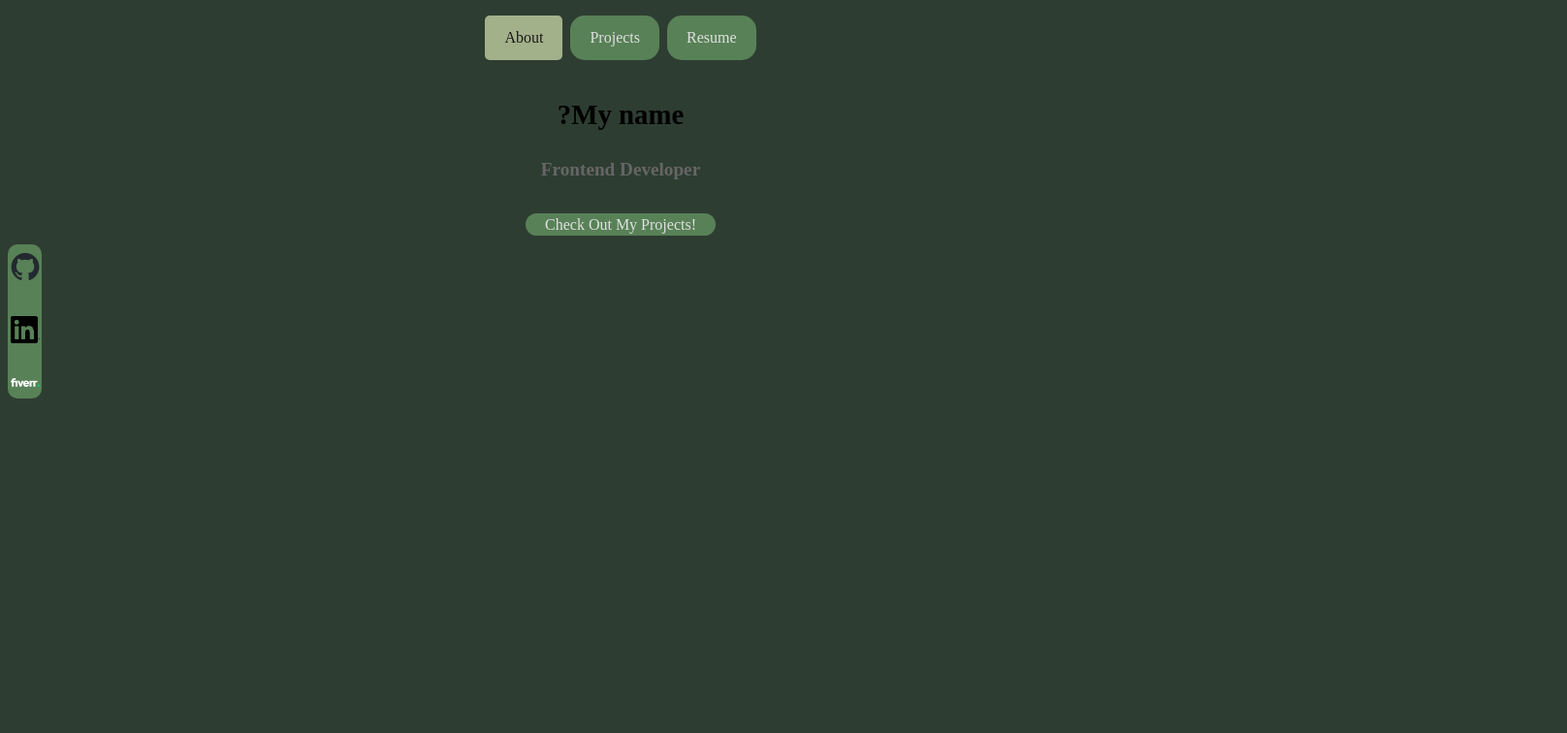
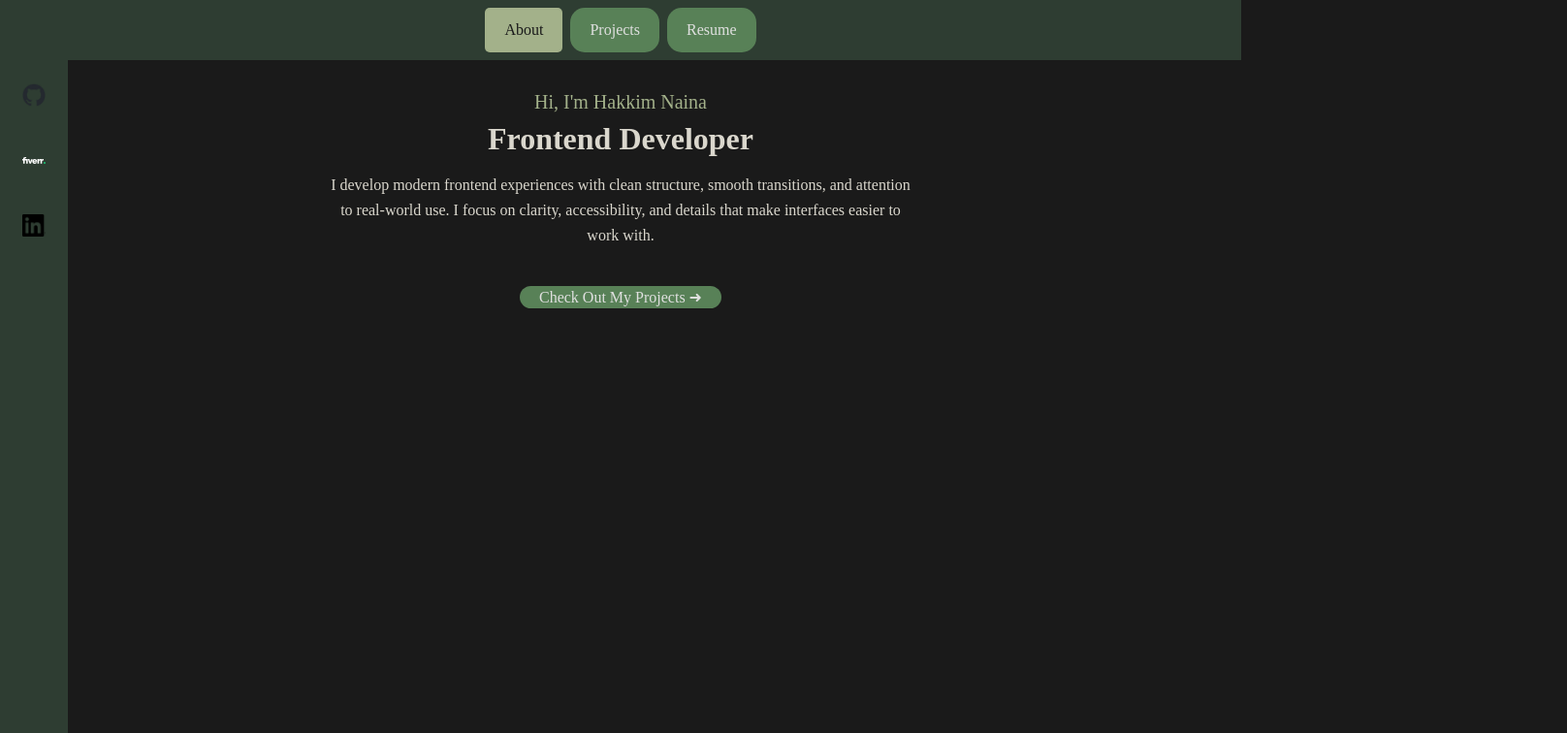
Before and after one commit to HakkimRN/portfolio, a React (Vite) app: page / in a window 1280 px wide. Shown: the top 756 px of the page at 97% size, 1616 px wide, since content can reach past the window. Built offline with nearby package versions, Linux system fonts and the light colour scheme.

Commit message:
About page complete

```diff
--- a/src/components/About.jsx
+++ b/src/components/About.jsx
@@ -1,19 +1,27 @@
 import React from "react";
-import Sidebar from "./SideBar";
 import { Link } from "react-router-dom";
 
 const About = () => {
+  React.useEffect(() => {
+  const timer = setTimeout(() => {
+    document.querySelector(".body p").classList.add("show");
+  }, 100);
+  return () => clearTimeout(timer);
+}, []);
+
   return (
     <>
       <div className="body">
-        <h3>?My name</h3>
+        <h3>Hi, I'm Hakkim Naina</h3>
         <h4>Frontend Developer</h4>
+        <p>
+          I develop modern frontend experiences with clean structure, smooth
+          transitions, and attention to real-world use. I focus on clarity,
+          accessibility, and details that make interfaces easier to work with.
+        </p>
         <Link className="button" to="/projects" draggable="false">
-          Check Out My Projects!
+          Check Out My Projects ➜
         </Link>
-      </div>
-      <div>
-        <Sidebar />
       </div>
     </>
   );
--- a/src/components/AppLayout.jsx
+++ b/src/components/AppLayout.jsx
@@ -1,15 +1,16 @@
-import React from 'react'
-import Header from './Header'
-import Body from './Body'
-import Sidebar from './SideBar'
+import React from "react";
+import Header from "./Header";
+import Body from "./Body";
+import Sidebar from "./Sidebar";
 
 const AppLayout = () => {
   return (
     <>
-     <Header/>
-     <Body/>
+      <Header />
+      <Body />
+      <Sidebar />
     </>
-  )
-}
+  );
+};
 
-export default AppLayout
+export default AppLayout;
--- a/src/components/Sidebar.jsx
+++ b/src/components/Sidebar.jsx
@@ -7,17 +7,18 @@ import FIVERR_URL from "../assets/FVRR_BIG.D.svg";
 const Sidebar = () => {
   return (
     <>
-      <nav>
+      <nav className="sidebar-nav">
         <div className="sidebar">
           <Link  to="https://github.com/HakkimRN" data-label="Github">
             <img className="logo" src={GITHUB_URL} />
           </Link>
-          <Link to="https://www.linkedin.com/in/hakkim-rustom-naina-516051256" data-label="LinkedIn">
+           <Link to="" data-label="Fiverr">
+            <img className="logo" src={FIVERR_URL} />
+          </Link>
+          <Link to="www.linkedin.com/in/hakkim-rustom-naina-516051256" data-label="LinkedIn">
             <img className="logo" src={LINKEDIN_URL} />
           </Link>
-          <Link to="" data-label="Fiverr">
-            <img className="logo" src={FIVERR_URL} />
-          </Link>
+
         </div>
       </nav>
     </>
--- a/src/index.css
+++ b/src/index.css
@@ -1,6 +1,15 @@
 body {
-    background: #2E3D32;
+    /* background: ; */
+    background: #1A1A1A;
+    overflow-x: hidden;
 }
+
+* {
+    box-sizing: border-box;
+    margin: 0;
+    padding: 0;
+}
+
 
 .body {
     text-align: center;
@@ -8,12 +17,37 @@ body {
 }
 
 .body h3 {
-    font-size: 1.8rem;
+  font-size: 1.25rem;
+  font-weight: 400;
+  color: #A3B18A;
+  margin-bottom: 0.5rem;
+  text-align: center;
 }
 
 .body h4 {
-    font-size: 1.2rem;
-    color: #666;
+  font-size: 2rem;
+  font-weight: 600;
+  color: #DAD7CD;
+  margin-bottom: 1rem;
+  text-align: center;
+}
+
+
+.body p {
+  font-size: 1rem;
+  line-height: 1.6;
+  max-width: 600px;
+  margin: 0 auto 2rem auto;
+  color: #DAD7CD;
+  text-align: center;
+  opacity: 0;
+  transform: translateY(10px);
+  transition: opacity 0.6s ease, transform 0.6s ease;
+}
+
+.body p.show {
+  opacity: 1;
+  transform: translateY(0);
 }
 
 .sidebar {
@@ -21,15 +55,14 @@ body {
     flex-direction: column;
     align-items: center;
     gap: 1rem;
-    background-color: #588157;
-    width: 35px;
+    margin-top: 100%;
     border-radius: 10px;
 }
 
 .sidebar a {
     text-decoration: none;
-    /* color: #333; */
     font-weight: bold;
+    position: relative;
 }
 
 .sidebar a:hover {
@@ -39,9 +72,12 @@ body {
 
 .sidebar a::after {
     content: attr(data-label);
+    font-size: 0.7rem;
     position: absolute;
-    left: 120%;
-    top: 20%;
+    left: 50%;
+    top: -25%;
+    transform: translateX(-50%);
+    white-space: normal;
     background: #A3B18A;
     color: #1A1A1A;
     padding: 0.25rem 0.5rem;
@@ -54,9 +90,18 @@ body {
     opacity: 1;
 }
 
+.sidebar-nav {
+    width: 4.375rem;
+    position: fixed;
+    height: 100vh;
+    left: 0;
+    top: 0;
+    background: #2E3D32;
+}
+
 .logo {
-    width: 30px;
-    padding: 8px;
+    width: 3.5rem;
+    padding: 1rem;
 }
 
 .button {
@@ -98,6 +143,7 @@ body {
 
 .nav {
     display: flex;
+    background-color: #2E3D32;
     flex-wrap: wrap;
     justify-content: center;
     gap: 0.5rem;
@@ -117,6 +163,10 @@ body {
         margin-bottom: 0.5rem;
     }
 
+    .body {
+        text-align: center;
+    }
+
     .body h3 {
         font-size: 1.5rem;
     }
@@ -125,13 +175,20 @@ body {
         font-size: 1rem;
     }
 
+    .sidebar-nav {
+        width: auto;
+        height: auto;
+        background: none;
+        position: static;
+    }
+
     .sidebar {
         flex-direction: row;
         justify-content: center;
         position: fixed;
         bottom: 0;
         width: 100%;
-        background: #2E3D32;
+        background: #1A1A1A;
         padding: 0.5rem;
     }
 }
```
